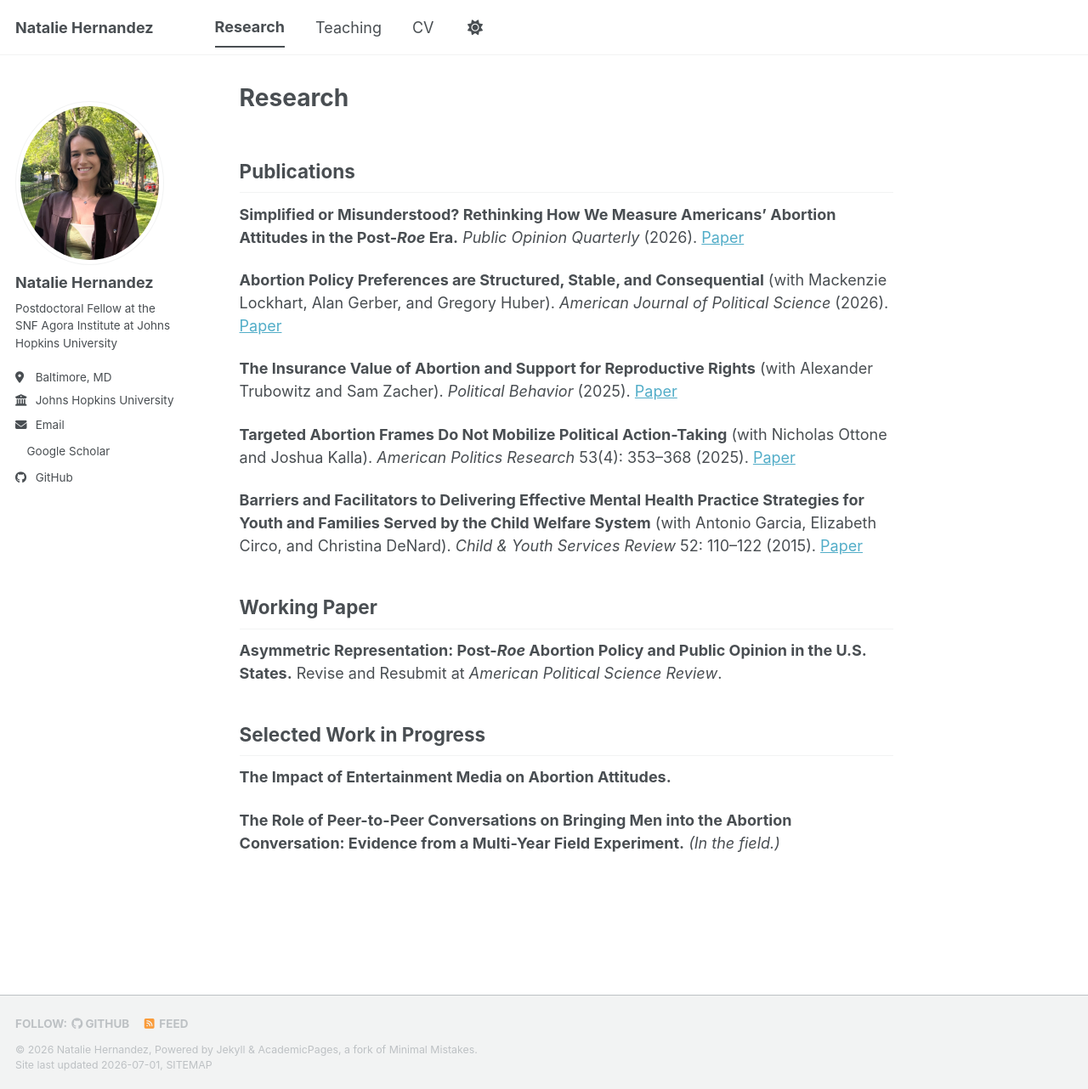
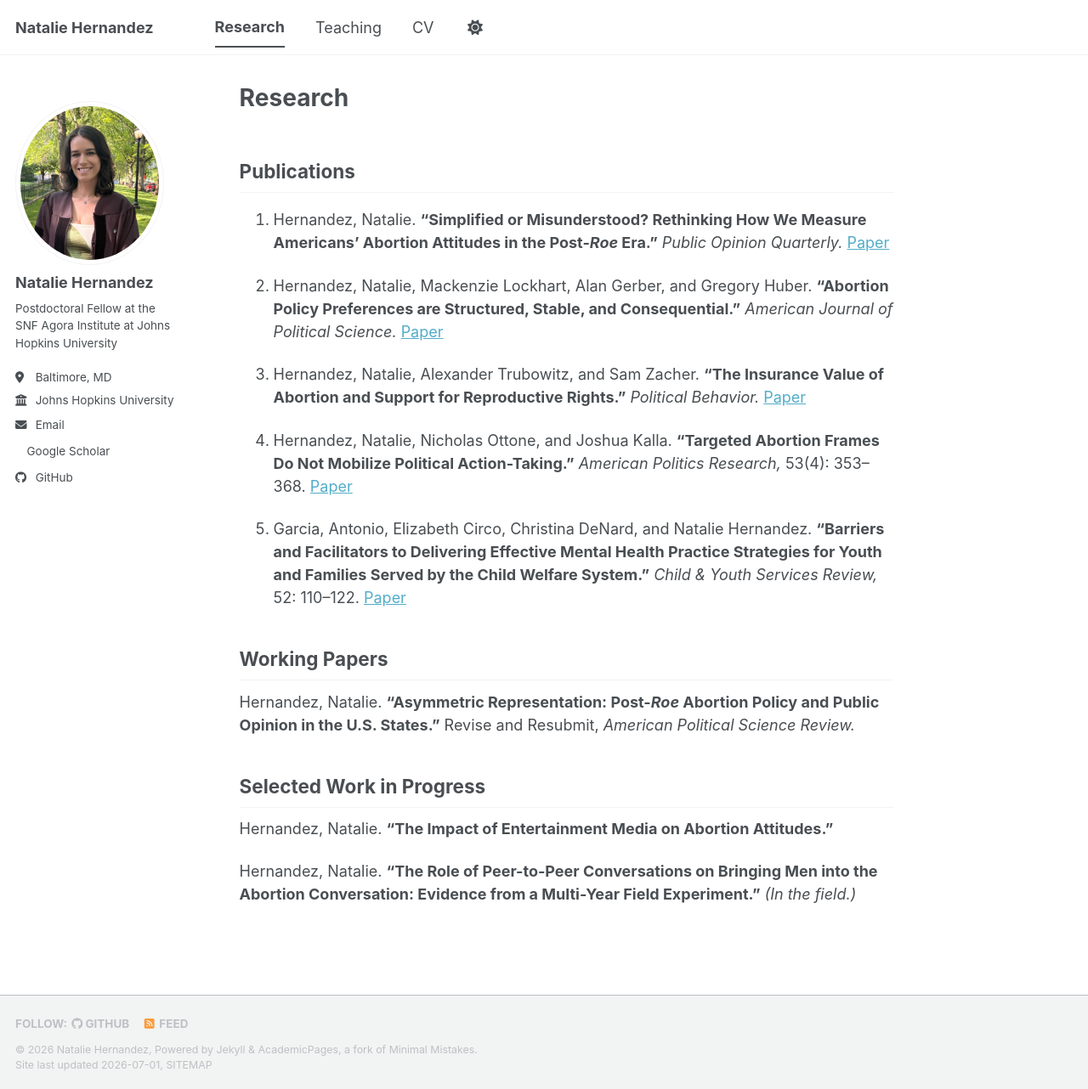
Before and after one commit to nataliehdez11/nataliehdez11.github.io, a Jekyll site: the page built from _pages/research.md, in a window 1280 px wide and 1282 px high. Shown: the whole window at 85% size. Built offline with Jekyll 4.4.1, drawn with Linux system fonts in a browser that asks for light colours; a style sheet for code colours, icons or effects is not loaded.

Commit message:
Update research.md

```diff
--- a/_pages/research.md
+++ b/_pages/research.md
@@ -6,22 +6,22 @@ author_profile: true
 
 ## Publications
 
-**Simplified or Misunderstood? Rethinking How We Measure Americans' Abortion Attitudes in the Post-*Roe* Era.** *Public Opinion Quarterly* (2026). [Paper](https://academic.oup.com/poq/advance-article/doi/10.1093/poq/nfag050/8712744)
+2026. Hernandez, Natalie. **"Simplified or Misunderstood? Rethinking How We Measure Americans' Abortion Attitudes in the Post-*Roe* Era."** *Public Opinion Quarterly.* [Paper](https://academic.oup.com/poq/advance-article/doi/10.1093/poq/nfag050/8712744)
 
-**Abortion Policy Preferences are Structured, Stable, and Consequential** (with Mackenzie Lockhart, Alan Gerber, and Gregory Huber). *American Journal of Political Science* (2026). [Paper](https://doi.org/10.1111/ajps.70043)
+2026. Hernandez, Natalie, Mackenzie Lockhart, Alan Gerber, and Gregory Huber. **"Abortion Policy Preferences are Structured, Stable, and Consequential."** *American Journal of Political Science.* [Paper](https://doi.org/10.1111/ajps.70043)
 
-**The Insurance Value of Abortion and Support for Reproductive Rights** (with Alexander Trubowitz and Sam Zacher). *Political Behavior* (2025). [Paper](https://link.springer.com/article/10.1007/s11109-024-09983-6)
+2025. Hernandez, Natalie, Alexander Trubowitz, and Sam Zacher. **"The Insurance Value of Abortion and Support for Reproductive Rights."** *Political Behavior.* [Paper](https://link.springer.com/article/10.1007/s11109-024-09983-6)
 
-**Targeted Abortion Frames Do Not Mobilize Political Action-Taking** (with Nicholas Ottone and Joshua Kalla). *American Politics Research* 53(4): 353–368 (2025). [Paper](https://journals.sagepub.com/doi/10.1177/1532673X241302112)
+2025. Hernandez, Natalie, Nicholas Ottone, and Joshua Kalla. **"Targeted Abortion Frames Do Not Mobilize Political Action-Taking."** *American Politics Research,* 53(4): 353–368. [Paper](https://journals.sagepub.com/doi/10.1177/1532673X241302112)
 
-**Barriers and Facilitators to Delivering Effective Mental Health Practice Strategies for Youth and Families Served by the Child Welfare System** (with Antonio Garcia, Elizabeth Circo, and Christina DeNard). *Child & Youth Services Review* 52: 110–122 (2015). [Paper](https://www.sciencedirect.com/science/article/pii/S0190740915000768)
+2015. Garcia, Antonio, Elizabeth Circo, Christina DeNard, and Natalie Hernandez. **"Barriers and Facilitators to Delivering Effective Mental Health Practice Strategies for Youth and Families Served by the Child Welfare System."** *Child & Youth Services Review,* 52: 110–122. [Paper](https://www.sciencedirect.com/science/article/pii/S0190740915000768)
 
-## Working Paper
+## Working Papers
 
-**Asymmetric Representation: Post-*Roe* Abortion Policy and Public Opinion in the U.S. States.** Revise and Resubmit at *American Political Science Review*.
+Hernandez, Natalie. **"Asymmetric Representation: Post-*Roe* Abortion Policy and Public Opinion in the U.S. States."** Revise and Resubmit, *American Political Science Review.*
 
 ## Selected Work in Progress
 
-**The Impact of Entertainment Media on Abortion Attitudes.**
+Hernandez, Natalie. **"The Impact of Entertainment Media on Abortion Attitudes."**
 
-**The Role of Peer-to-Peer Conversations on Bringing Men into the Abortion Conversation: Evidence from a Multi-Year Field Experiment.** *(In the field.)*
+Hernandez, Natalie. **"The Role of Peer-to-Peer Conversations on Bringing Men into the Abortion Conversation: Evidence from a Multi-Year Field Experiment."** *(In the field.)*
```
